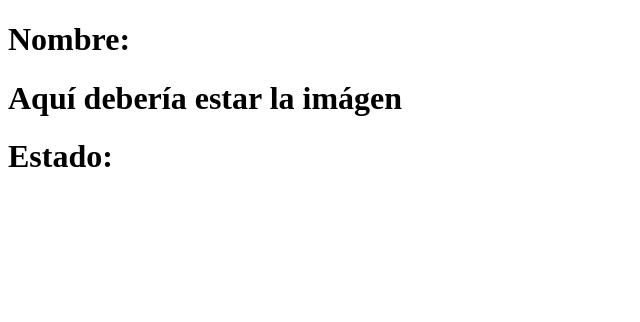
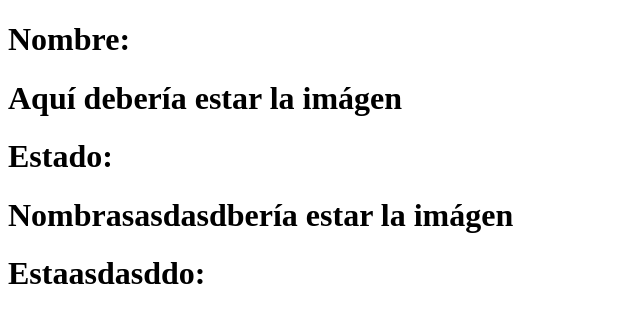
Before and after one commit to sicalo330/ramasApi, an Angular app: page / in a window 1280 px wide. Shown: the top 322 px of the page, without its empty margins (0-640 px from the left). Built offline with nearby package versions, Linux system fonts and the light colour scheme; no server answers.

Commit message:
Cambio abajo del bloque

```diff
--- a/src/app/app.component.html
+++ b/src/app/app.component.html
@@ -3,3 +3,8 @@
   <h1>Aquí debería estar la imágen</h1>
   <h1>Estado: </h1>
 </div>
+
+<div>
+  <h1>Nombrasasdasdbería estar la imágen</h1>
+  <h1>Estaasdasddo: </h1>
+</div>
```
